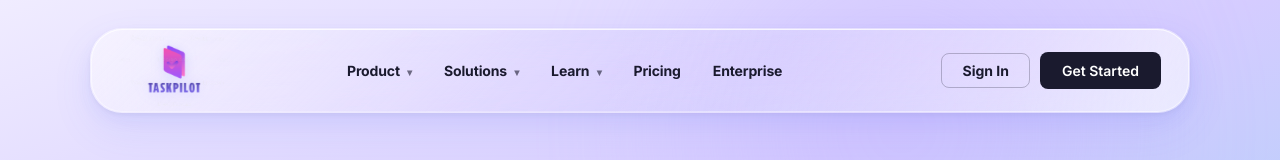
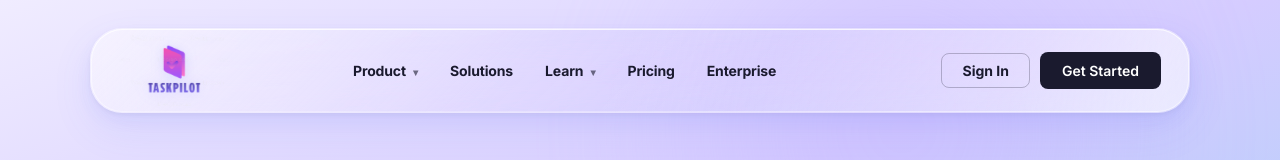
Before and after one commit to Moeez34/Taskpilot, a React (Vite) app: page / in a window 1280 px wide. Shown: the top 160 px of the page. Built offline with nearby package versions, Linux system fonts and the light colour scheme.

Commit message:
fix: resolve navbar layout shift on navigation

```diff
--- a/src/pages/LandingPage.jsx
+++ b/src/pages/LandingPage.jsx
@@ -141,7 +141,7 @@ function LandingPage() {
                                 </div>
                             </div>
                         </div>
-                        <a href="#" className="nav-link">Solutions <span className="nav-arrow">▾</span></a>
+                        <a href="/solutions" className="nav-link">Solutions</a>
                         <a href="#" className="nav-link">Learn <span className="nav-arrow">▾</span></a>
                         <a href="#" className="nav-link">Pricing</a>
                         <a href="#" className="nav-link">Enterprise</a>
```
